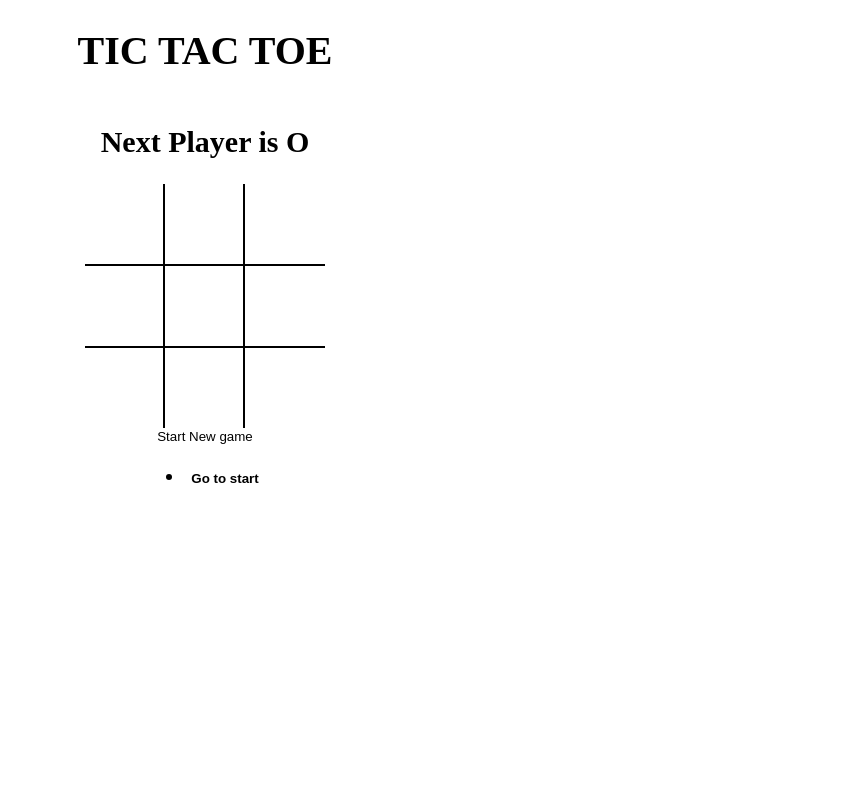
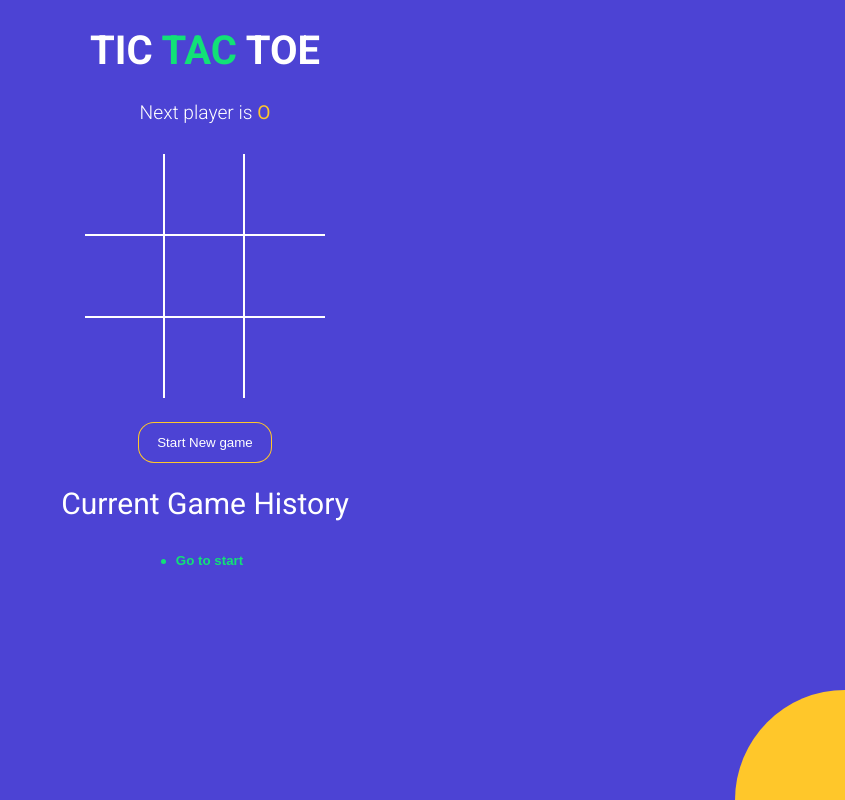
Before and after one commit to Anupampandey07/tictactoe, a React (Vite) app: page / in a window 1280 px wide. Shown: the whole page, without its empty margins (435-1280 px from the left). Built offline with nearby package versions, Linux system fonts and the light colour scheme.

Commit message:
styled entire app

```diff
--- a/index.html
+++ b/index.html
@@ -1,7 +1,14 @@
 <!DOCTYPE html>
 <html>
   <head>
-    <title>React Vite Micro App</title>
+    <meta charset="UTF-8" />
+    <meta name ="viewport" content="width-device-width, initial-scale=1.0" />
+    <meta http-equiv="X-UA-Compatible" content="ie=edge" />
+    <link
+      href="https://fonts.googleapis.com/css?family=Roboto:300,400,700&display=swap"
+      rel="stylesheet"
+      />
+      <title>TIC TAC TOE</title>
   </head>
   <body>
     <div id="root"></div>
--- a/src/App.jsx
+++ b/src/App.jsx
@@ -51,11 +51,15 @@ const App = ()=> {
 
   return (
   <div className="app">
-    <h1>TIC TAC TOE</h1>
+    <h1>TIC <span className="text-green">TAC</span> TOE</h1>
     <StatusMessage winner={winner} current={current}/>
     <Board board={current.board} handleSquareClick={handleSquareClick} winningSquares={winningSquares}/>
-    <button type="button" onClick={onNewGame}> Start New game</button>
+    <button type="button" onClick={onNewGame} className={`btn-reset ${winner ? 'active' : ''}`}>
+       Start New game
+    </button>
+    <h2 style={{fontWeight: 'normal'}}>Current Game History</h2>
     <History history={history} moveTo={moveTo} currentMove={currentMove}/>
+    <div className="bg-balls"/>
   </div>
   );
 }
--- a/src/components/History.jsx
+++ b/src/components/History.jsx
@@ -1,13 +1,14 @@
-import React from 'react'
+import React from 'react';
 
 const History = ({history,moveTo,currentMove}) => {
   return (
-    <ul>
+    <div className='history-wrapper'>
+    <ul className='history'>
         {history.map((_, move)=> {
         return (
         <li key={move}>
             <button
-            style={{fontWeight: move===currentMove ? 'bold' : 'normal'}}
+            className={`btn-move ${move === currentMove ? 'active' : ''}`}
             type='button' onClick={()=> {moveTo(move)}}>
                 {move === 0 ? 'Go to start' : `Go to move #${move}`}
             </button>
@@ -16,7 +17,8 @@ const History = ({history,moveTo,currentMove}) => {
         })}
 
     </ul>
-  )
-}
+    </div>
+  );
+};
 
-export default History
+export default History;
--- a/src/components/Square.jsx
+++ b/src/components/Square.jsx
@@ -2,8 +2,11 @@ import React from 'react'
 
 const Square = ({value, onClick, isWinningSquare}) => {
   return (
-    <button type='button' className='square' onClick={onClick}
-    style={{fontWeight: isWinningSquare?'bold':'normal'}}>{value}</button>
+    <button type='button'
+    onClick={onClick}
+    className={`square ${isWinningSquare ? 'winning' : ''}${value === 'X' ? 'text-green' : 'text-orange'}`}>
+      {value}
+    </button>
   );
 };
 
--- a/src/components/StatusMessage.jsx
+++ b/src/components/StatusMessage.jsx
@@ -3,15 +3,31 @@ import React from 'react';
 const StatusMessage = ({winner,current}) => {
 
 
-    const noMovesLeft = current.board.every((el)=> el!==null);
+    const noMovesLeft = current.board.every(el=> el!==null);
 
   return (
-    <h2>
-      {winner && `Winner is ${winner}`}
-      {!winner && !noMovesLeft && `Next Player is ${current.isNext ? 'X' : 'O'}`}
-      {!winner && noMovesLeft && 'X and O tied'}
-    </h2>
+    <div className='status-message'>
+      {winner && (
+      <>
+      Winner is {' '}
+      <span className={winner === 'X' ? 'text-green' : 'text-orange'}>{winner}</span>
+      </>
+      )}
+      {!winner && !noMovesLeft && (
+        <>Next player is{' '}
+        <span className={current.isNext ? 'text-green' : 'text-orange'}>
+            {current.isNext ? 'X' : 'O'}{' '}
+        </span>
+        </>
+      )}
+      {!winner && noMovesLeft && (
+        <>
+            <span className='text-green'>X</span> and {' '}
+            <span className='text-orange'>O</span> tied
+        </>
+      )}
+    </div>
   );
 };
 
-export default StatusMessage
+export default StatusMessage;
--- a/src/style/root.scss
+++ b/src/style/root.scss
@@ -1,4 +1,11 @@
+$green: #12e177;
+$orange: #ffc72a;
+$blue: #4c43d4;
+
 body {
+    font-family: 'Roboto', sans-serif;
+    background-color: $blue;
+    color: #fff;
     padding: 0;
     margin: 0;
 }
@@ -20,11 +27,82 @@ button {
     align-items: center;
 }
 
+.text-green {
+    color: $green;
+}
+
+.text-orange {
+    color: $orange;
+}
+
+.history-wrapper {
+    width: 300px;
+    text-align: center;
+    margin-bottom: 20px;
+
+    .history {
+        display: inline-block;
+        padding: 0;
+        margin: 0;
+
+        li {
+            list-style: none;
+            text-align: left;
+
+            &:before {
+                content: '';
+                border-radius: 50%;
+                display: inline-block;
+                height: 5px;
+                width: 5px;
+                background-color: $green;
+                margin-right: 4px;
+                margin-bottom: 1px;
+            }
+
+            .btn-move {
+                color: #fff;
+
+                &.active {
+                    font-weight: bold;
+                    color: $green;
+                }
+            }
+        }
+    }
+}
+
+.status-message {
+    margin-bottom: 30px;
+    font-size: 1.2rem;
+    font-weight: lighter;
+
+    span {
+        font-weight: normal;
+    }
+}
+
+.btn-reset {
+    font-size: 0.8 rem;
+    color: #fff;
+    border-radius: 15px;
+    padding: 12px 18px;
+    margin-top: 25px;
+    transition: all 0.2s;
+    background-color: $blue;
+    box-shadow: 0px 0px 0px 1px $orange;
+
+    &.active {
+        background-color: $orange;
+        box-shadow: none;
+    }
+}
+
 .board {
     .board-row {
         display: flex;
         flex-direction: row;
-        border-bottom: 2px solid #000;
+        border-bottom: 2px solid #fff;
 
         &:last-child {
             border-bottom: none;
@@ -33,7 +111,7 @@ button {
         .square {
             width: 80px;
             height: 80px;
-            border-right: 2px solid #000;
+            border-right: 2px solid #fff;
             font-size: 2.5rem;
             padding: 0;
             overflow: hidden;
@@ -42,6 +120,56 @@ button {
             &:last-child {
                 border-right: none;
             }
+
+            &.winning {
+                animation: scaleText 1.4s infinite;
+
+                @keyframes scaleText {
+                    0% {
+                        transform: 2.5rem;
+                    }
+
+                    50% {
+                        font-size: 3.5rem;
+                    }
+
+                    100% {
+                        font-size: 2.5rem;
+                    }
+                }
+            }
         }
     }
 }
+
+.bg-balls {
+    position: fixed;
+    top: 0;
+    left: 0;
+    right: 0;
+    bottom: 0;
+    min-width: 100%;
+    z-index: -1;
+
+    &:before,
+    &:after {
+        content: '';
+        position: absolute;
+        width: 150px;
+        height: 150px;
+        border-radius: 50%;
+    }
+
+    &:before {
+        background-color: $orange;
+        right: -75px;
+        bottom: -75px;
+
+        @media screen and (min-width: 476px) {
+            width: 220px;
+            height: 220px;
+            right: -110px;
+            bottom: -110px;
+        }
+    }
+}
```
